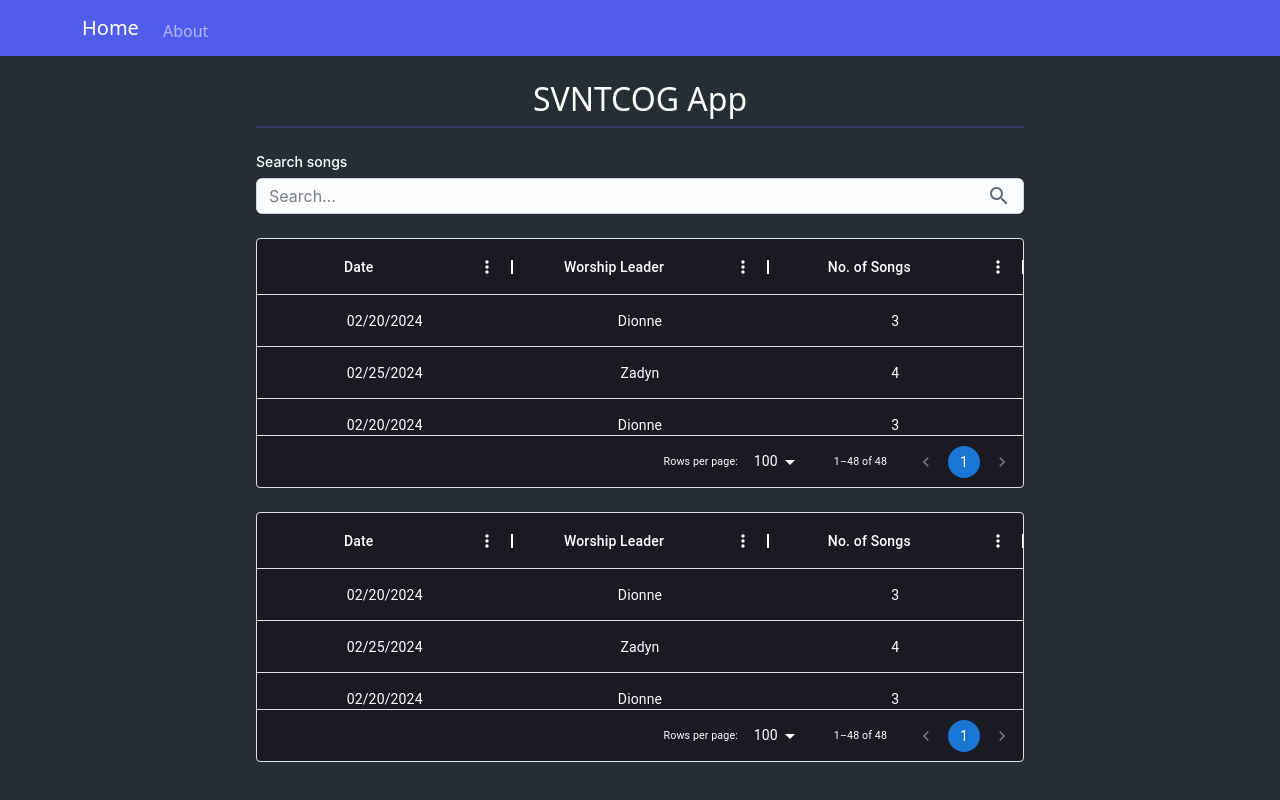
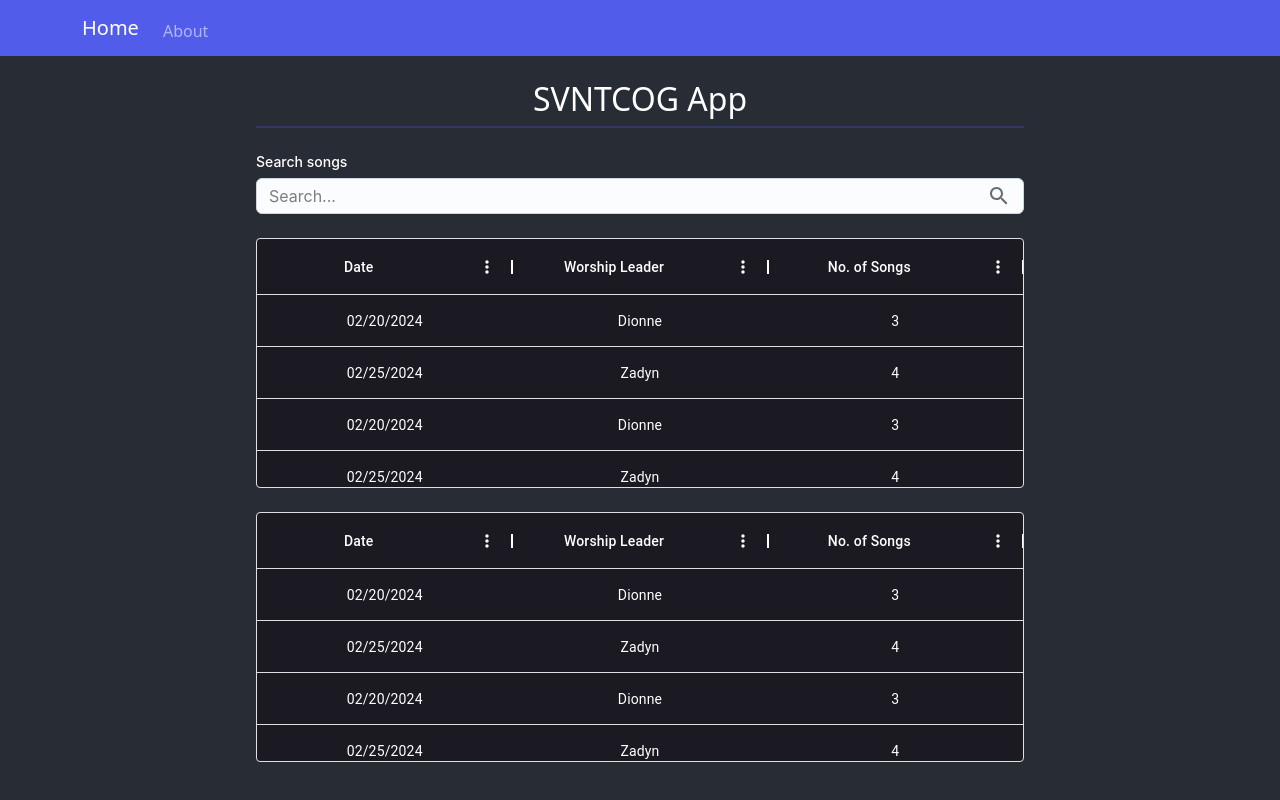
Before and after one commit to ZadynB/WebApp, a React (Create React App) app in the folder my-app/frontend/: page /svntcog in a window 1280 px wide. Built offline with nearby package versions, Linux system fonts and the light colour scheme; no server answers.

Commit message:
added more styling to data grid filtering

```diff
--- a/my-app/frontend/src/components/CustomDataGrid.js
+++ b/my-app/frontend/src/components/CustomDataGrid.js
@@ -1,28 +1,29 @@
 import { DataGrid, useGridApiContext, gridPageCountSelector, GridPagination, useGridSelector } from '@mui/x-data-grid';
 import MuiPagination from '@mui/material/Pagination';
 import Box from '@mui/material/Box';
-import { useState } from 'react';
+import { GridFilterPanel } from '@mui/x-data-grid';
+import { GridFilterForm } from '@mui/x-data-grid';
 
-function Pagination({ page, onPageChange, className }) {
-    const apiRef = useGridApiContext();
-    const pageCount = useGridSelector(apiRef, gridPageCountSelector);
+// function Pagination({ page, onPageChange, className }) {
+//     const apiRef = useGridApiContext();
+//     const pageCount = useGridSelector(apiRef, gridPageCountSelector);
 
-    return (
-        <MuiPagination
-            color='primary'
-            className={className}
-            count={pageCount}
-            page={page + 1}
-            onChange={(event, newPage) => {
-                onPageChange(event, newPage - 1);
-            }}
-        />
-    );
-}
+//     return (
+//         <MuiPagination
+//             color='primary'
+//             className={className}
+//             count={pageCount}
+//             page={page + 1}
+//             onChange={(event, newPage) => {
+//                 onPageChange(event, newPage - 1);
+//             }}
+//         />
+//     );
+// }
 
-function CustomPagination(props) {
-    return <GridPagination ActionsComponent={Pagination} {...props}/>;
-}
+// function CustomPagination(props) {
+//     return <GridPagination ActionsComponent={Pagination} {...props}/>;
+// }
 
 function CustomDataGrid(props) {
     const dark = getComputedStyle(document.body).getPropertyValue('--dark');
@@ -32,11 +33,36 @@ function CustomDataGrid(props) {
             <DataGrid
                 pagination
                 slots={{
-                    pagination: CustomPagination,
+                    // pagination: CustomPagination,
+                }}
+                slotProps={{
+                    filterPanel: {
+                        columnsSort: 'asc',
+                        filterFormProps: {
+                            operatorInputProps:{
+                                variant: 'outlined',
+                                size: 'small',
+                                sx: { display: 'none' }
+                            },
+                            columnInputProps: {
+                                variant: 'outlined',
+                                size: 'small',
+                                sx: { mt: 'auto', width: '40%' }
+                            },
+                            valueInputProps: {
+                                InputComponentProps:{
+                                    variant: 'outlined',
+                                    size: 'small',
+                                }
+                            }
+                        }
+                    }
                 }}
                 columns={props.columns}
                 rows={props.rows}
                 sx={{color: 'white', bgcolor: dark}}
+                hideFooter
+                // disableColumnFilter
             />
         </Box>
     )
```
Also changed, not shown: 1 other file (tests, documents, lock files or other folders).
